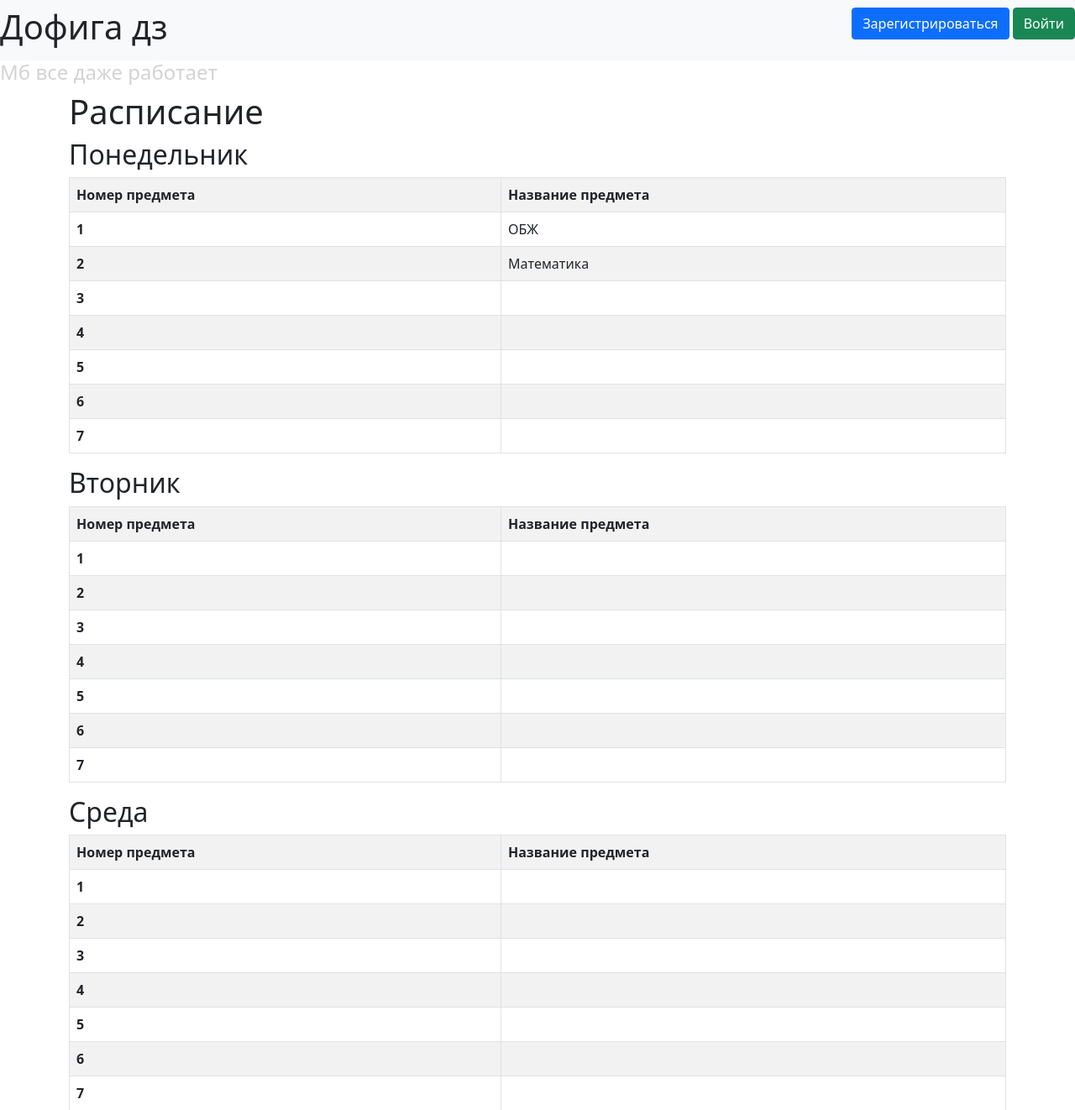
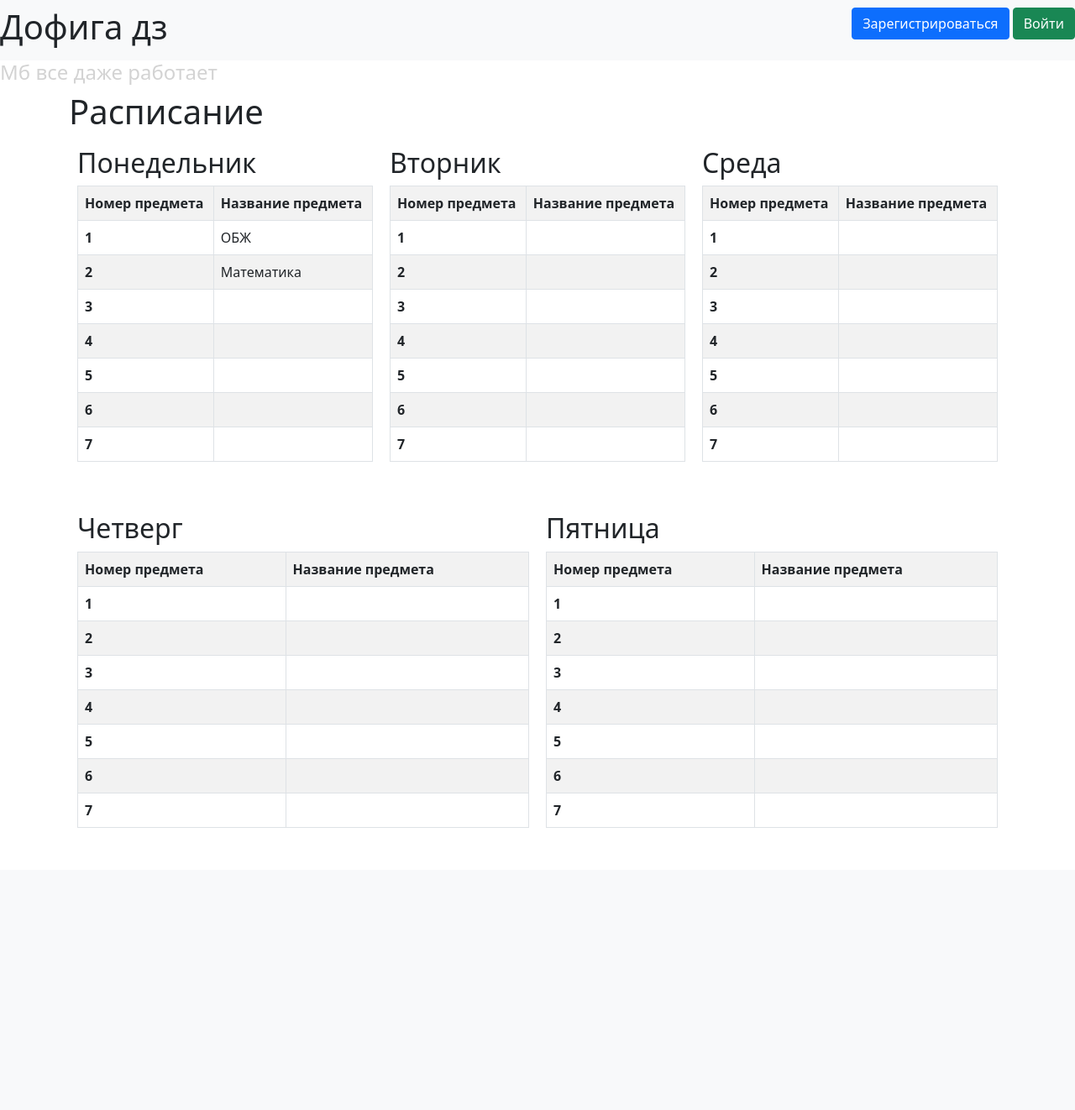
Before and after one commit to MichailKon/TimeTableSite, a Flask app: page /schedule in a window 1280 px wide. Shown: the top 1322 px of the page at 84% size. After the commit the page ends 986 px from the top, so only its background shows below. Run offline with Flask 2, Linux system fonts and the light colour scheme; data comes from the database, SQL or seed files in the repository; both versions use the stored data as it was after the commit; lists and menus that the app fills with data are empty.

Commit message:
added flexbox into schedule (now it looks very good)

```diff
--- a/app.py
+++ b/app.py
@@ -83,7 +83,7 @@ def schedule():
 
 
 @app.route('/schedule/<int:day_num>', methods=['GET', 'POST'])
-# @login_required
+@login_required
 def edit_subjects(day_num):
     form = schedule_forms.EditSubjects()
     db_sess = db_session.create_session()
--- a/static/css/style.css
+++ b/static/css/style.css
@@ -1,3 +1,17 @@
 h4 {
     color: lightgray;
 }
+
+.schedule {
+    display: flex;
+    flex-direction: row;
+    flex-wrap: wrap;
+    justify-content: space-between;
+    align-items: center;
+}
+
+.schedule-day {
+    display: inline-block;
+    flex: 1 0 30%;
+    margin: 10px;
+}
--- a/templates/schedule.html
+++ b/templates/schedule.html
@@ -2,9 +2,11 @@
 
 {% block content %}
     <h1>Расписание</h1>
+    <div class="schedule">
         {% for day in days %}
+            <div class="schedule-day">
                 <h2>{{ day.day_name }}</h2>
-        <table class="table table-bordered table-striped">
+                <table class="table table-bordered table-striped table-schedule">
                     <tr>
                         <th>Номер предмета</th>
                         <th>Название предмета</th>
@@ -19,5 +21,8 @@
                 {% if current_user.is_authenticated and current_user.have_admin_rights %}
                     <a href="/schedule/{{ day.day_id }}" class="btn btn-warning">Изменить</a>
                 {% endif %}
+                <br>
+            </div>
         {% endfor %}
+    </div>
 {% endblock %}
```
Also changed, not shown: db/homework.db. Lines whose indentation alone changed are shown as unchanged.
